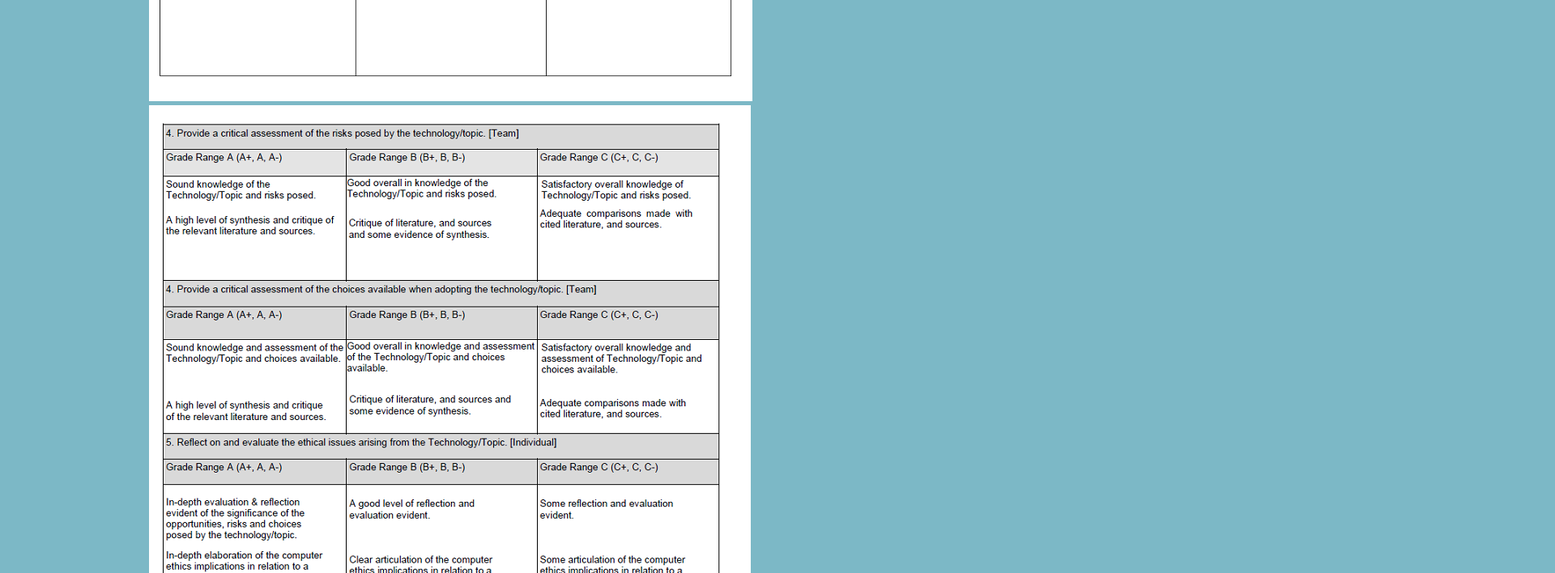
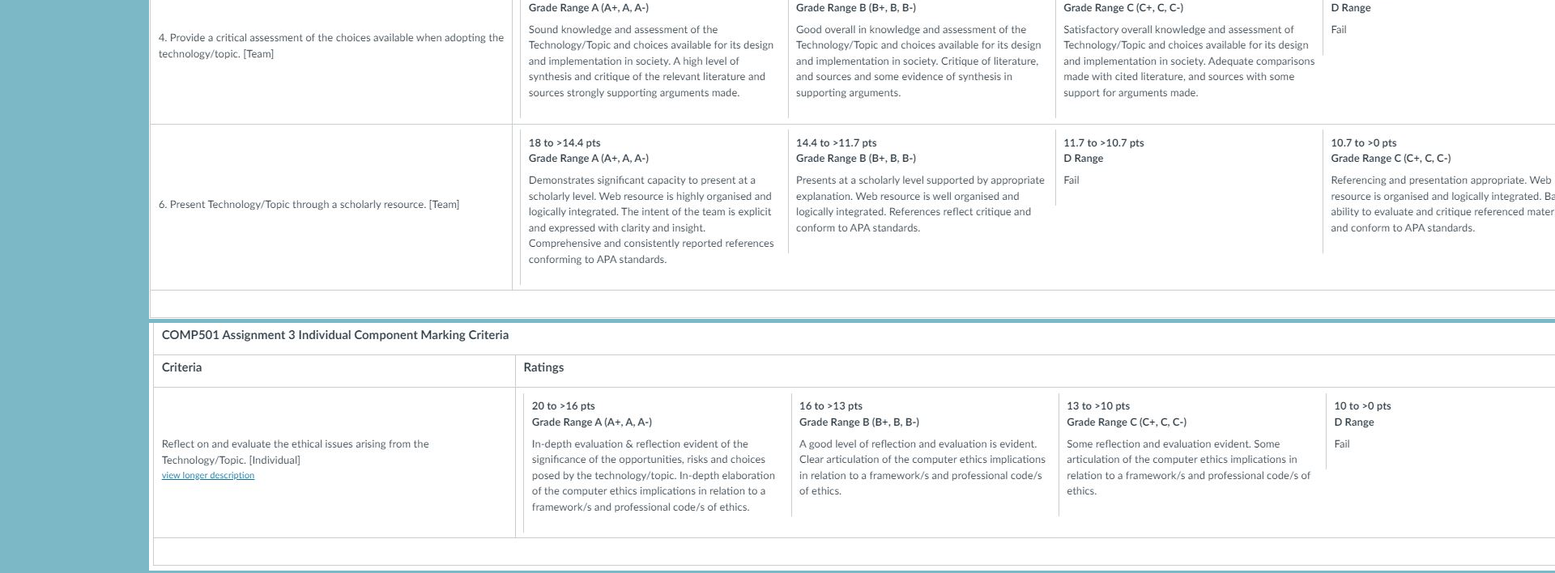
Before and after one commit to Syed-Abbas-Ali03/Syed-Abbas-Ali03.github.io, a plain HTML site: page misc/rubric.html in a window 1280 px wide. Shown: the part 980-1688 px from the top of the page at 81% size, 1920 px wide, since content can reach past the window. Drawn offline with Linux system fonts and the light colour scheme.

Commit message:
Update rubric.html

```diff
--- a/misc/rubric.html
+++ b/misc/rubric.html
@@ -20,8 +20,8 @@
 
 
 <h1>COMP501 Team Assignment and Individual Component Assessment Criteria</a></h1><br>
- <img src="../images/rubric-page1-smallest-70.png"" alt="Rubric"<br>
-  <img src="../images/rubric-page2-smaller-90.png"" alt="Rubric2"
+ <img src="../images/Rubric.JPG" alt="Rubric"<br>
+  <img src="../images/Rubric2.JPG" alt="Rubric2"
 <p>
 
 </p>
```
